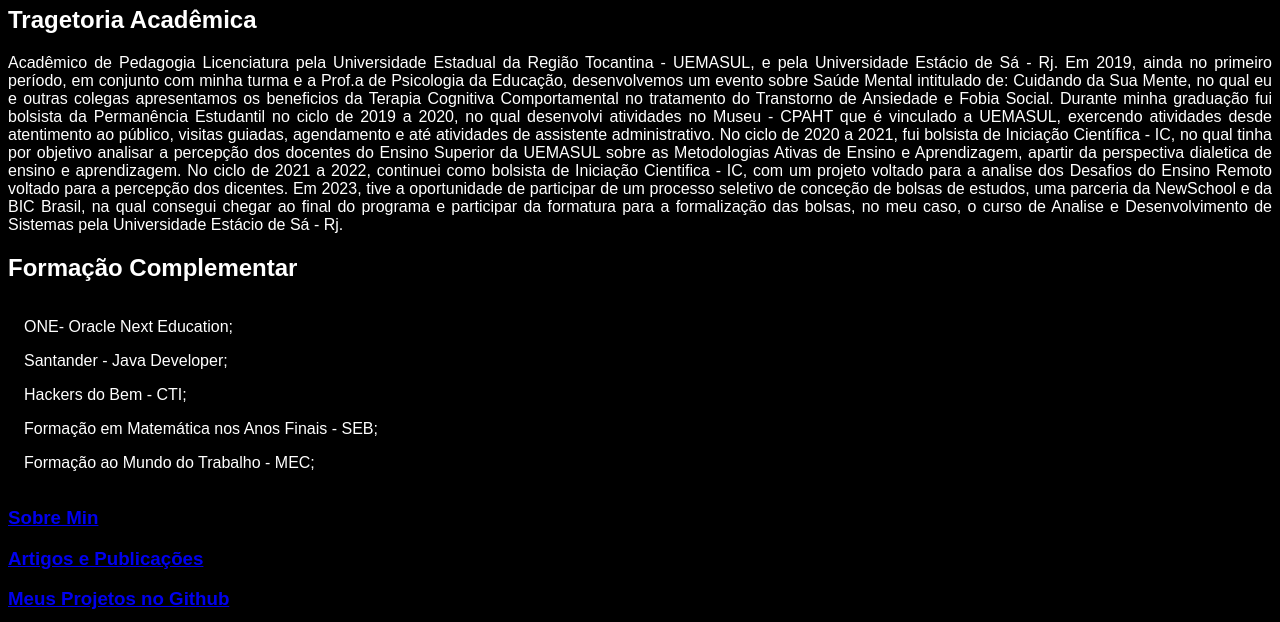
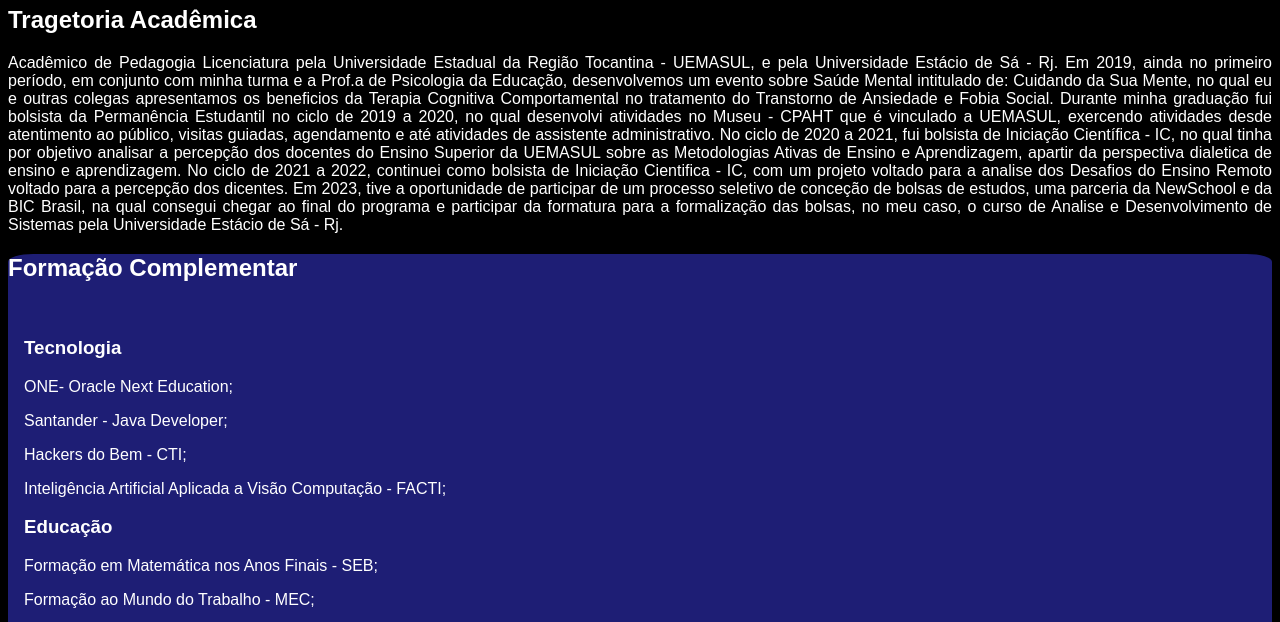
Before and after one commit to PauloFariasLima8/Portfolio, a plain HTML site: page index.html in a window 1280 px wide. Shown: the part 257-879 px from the top of the page. Drawn offline with nearby package versions, Linux system fonts and the light colour scheme.

Commit message:
Adicionado bordas em Formação Complementar

```diff
--- a/index.css
+++ b/index.css
@@ -28,6 +28,10 @@ color: rgb(243, 243, 246);
 .centralizarText{
     text-align:justify;
 }
+.FormaçãoComplementar{
+    background-color:rgba(62, 62, 240, 0.486);
+    border-radius: 2%;
+}
 .lista-ordenada{
     text-align: left;
 }
--- a/index.html
+++ b/index.html
@@ -26,18 +26,30 @@
     No ciclo de 2021 a 2022, continuei como bolsista de Iniciação Cientifica - IC, com um projeto voltado para a analise dos Desafios do Ensino Remoto voltado para a percepção dos dicentes.
     Em 2023, tive a oportunidade de participar de um processo seletivo de conceção de bolsas de estudos, uma parceria da NewSchool e da BIC Brasil, na qual consegui chegar ao final do programa e participar da formatura para a formalização das bolsas, no meu caso, o curso de Analise e Desenvolvimento de Sistemas pela Universidade Estácio de Sá - Rj.
     <p>
+      <div class="FormaçãoComplementar">
+
       <h2> Formação Complementar </h2>
       <ul>
         <div class="lista-ordenada">
+        <b><h3>Tecnologia</h3></b>
+
+
         ONE- Oracle Next Education;
         <p></p>
         Santander - Java Developer;
         <p></p>
         Hackers do Bem - CTI;
         <p></p>
+        Inteligência Artificial Aplicada a Visão Computação - FACTI;
+        <p></p>
+        <b> <h3> Educação</h3></b>
+
+
         Formação em Matemática nos Anos Finais - SEB;
         <p></p>
         Formação ao Mundo do Trabalho - MEC;
+        <p></p>
+        </div>
         </div>
       </ul>
     </p>
```
